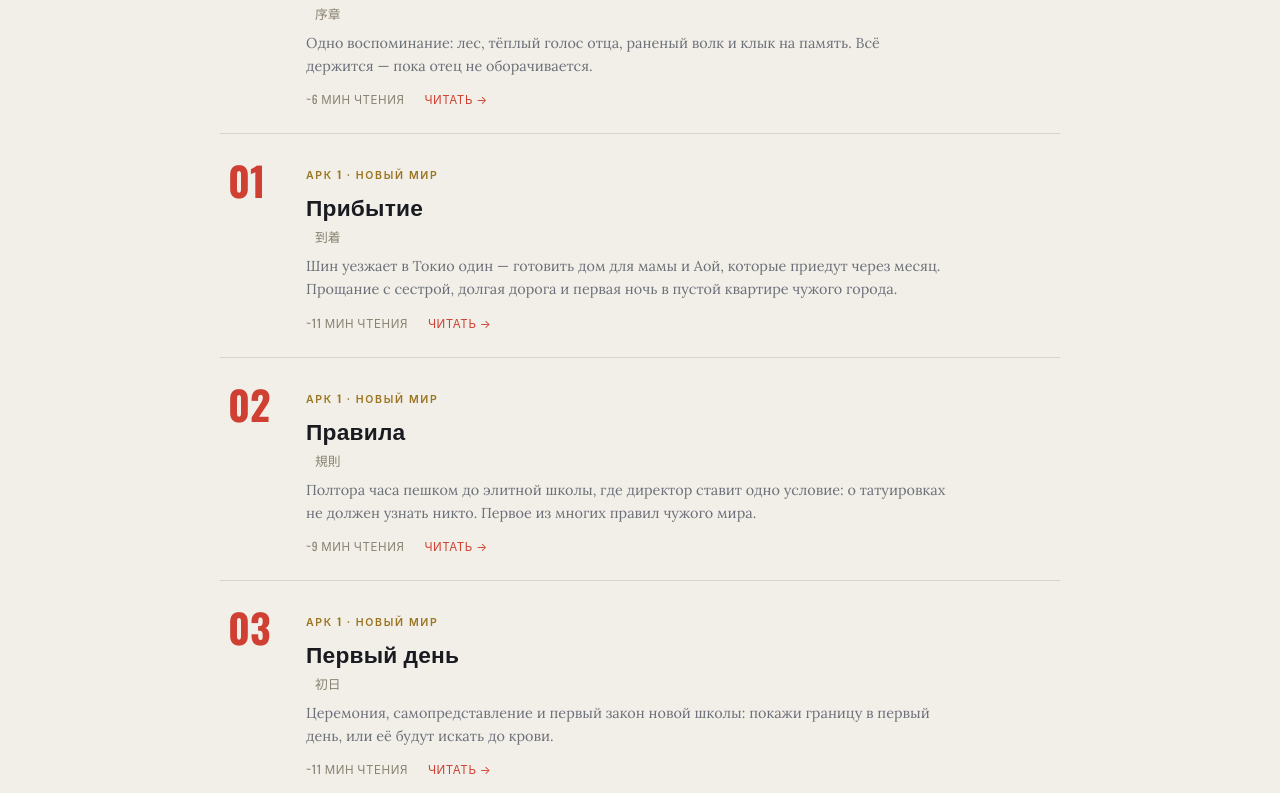
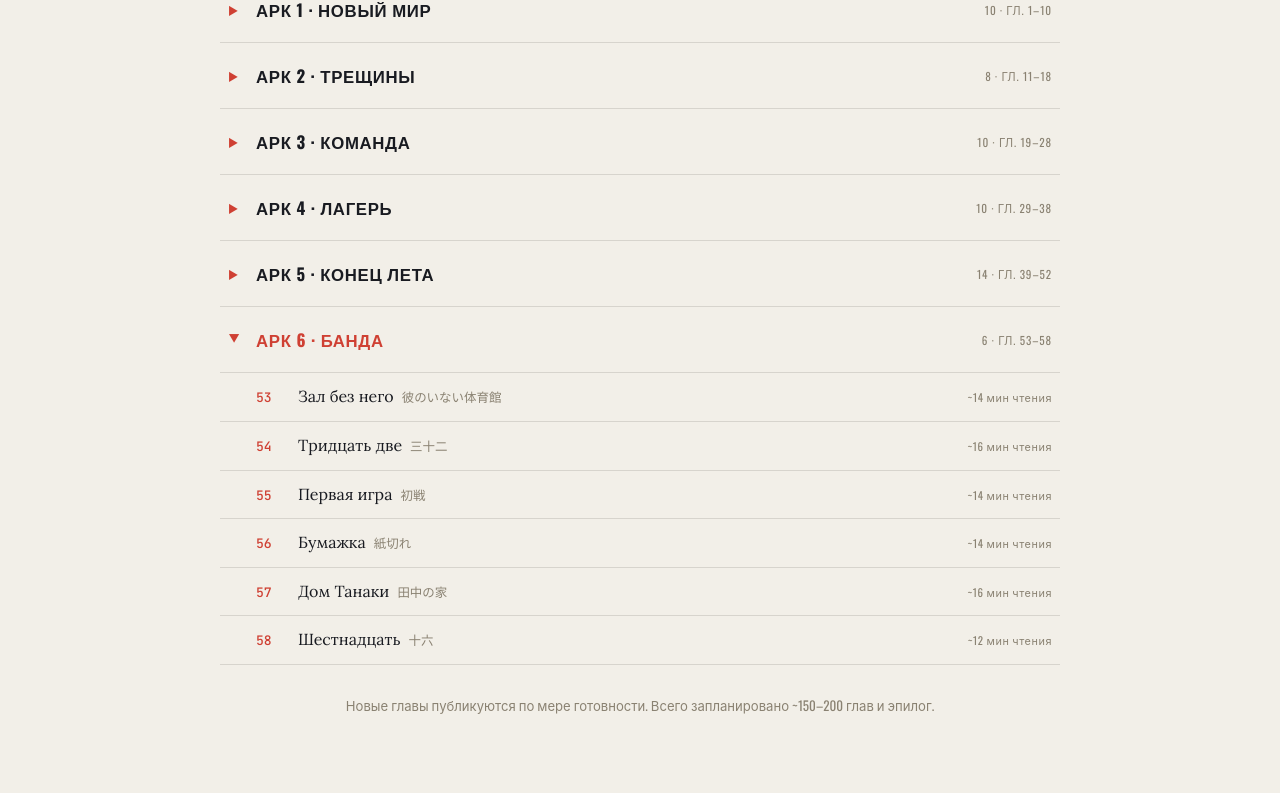
Before and after one commit to yernurby/Okami_Shin_Project, a website: page index.html in a window 1280 px wide. Shown: the part 664-1457 px from the top of the page. Drawn offline with nearby package versions, Linux system fonts and the light colour scheme.

Commit message:
Список глав: аккордеон по аркам вместо простыни карточек с описаниями

```diff
--- a/index.html
+++ b/index.html
@@ -172,6 +172,61 @@
   .section-head h2{ font-family:var(--font-display); font-weight:700; font-size:1.15rem; letter-spacing:.06em; text-transform:uppercase; }
   .chapters-count{ color:var(--text-faint); font-family:var(--font-ui); font-size:.78rem; letter-spacing:.02em; }
   .chapters-grid{ display:flex; flex-direction:column; }
+
+  /* ---------- список глав: аккордеон по аркам ---------- */
+  .arc-group{ border-bottom:1px solid var(--border); }
+  .arc-head{
+    width:100%; display:flex; align-items:center; gap:14px;
+    padding:20px 8px; background:transparent; border:none; cursor:pointer;
+    text-align:left; color:inherit; font-family:var(--font-ui);
+    transition:background .18s ease, padding-left .18s ease;
+  }
+  .arc-head:hover{ background:var(--bg-elevated); padding-left:16px; }
+  .arc-chevron{
+    flex:none; width:14px; color:var(--accent-red); font-size:.7rem;
+    transition:transform .22s ease;
+  }
+  .arc-group.open .arc-chevron{ transform:rotate(90deg); }
+  .arc-name{
+    flex:1 1 auto; font-family:var(--font-display); font-weight:700;
+    font-size:1.05rem; letter-spacing:.04em; text-transform:uppercase;
+  }
+  .arc-group.open .arc-name{ color:var(--accent-red); }
+  .arc-meta{
+    flex:none; font-size:.7rem; letter-spacing:.08em; color:var(--text-faint);
+    text-transform:uppercase; white-space:nowrap;
+  }
+  .arc-body{ max-height:0; overflow:hidden; transition:max-height .28s ease; }
+  .arc-group.open .arc-body{ max-height:1600px; }
+
+  .ch-row{
+    display:flex; align-items:baseline; gap:12px;
+    padding:13px 8px 13px 36px; min-height:46px;
+    text-decoration:none; color:inherit;
+    border-top:1px solid var(--border);
+    transition:background .15s ease, padding-left .15s ease;
+  }
+  .ch-row:hover{ background:var(--bg-elevated); padding-left:44px; }
+  .ch-row-num{
+    flex:none; width:30px; font-family:var(--font-mono); font-size:.82rem;
+    color:var(--accent-red); font-weight:500;
+  }
+  .ch-row-title{
+    flex:1 1 auto; font-family:var(--font-body); font-size:1rem; line-height:1.35;
+  }
+  .ch-row-jp{ font-family:var(--font-jp); font-size:.78rem; color:var(--text-faint); margin-left:8px; }
+  .ch-row-time{
+    flex:none; font-family:var(--font-ui); font-size:.68rem; letter-spacing:.05em;
+    color:var(--text-faint); white-space:nowrap;
+  }
+  @media (max-width:560px){
+    .ch-row{ padding-left:26px; flex-wrap:wrap; }
+    .ch-row:hover{ padding-left:26px; }
+    .ch-row-jp{ display:none; }
+    .arc-name{ font-size:.92rem; }
+    .arc-meta{ font-size:.62rem; }
+  }
+
   .chapter-card{
     display:grid; grid-template-columns:56px 1fr; gap:22px; align-items:start;
     padding:26px 8px; border-bottom:1px solid var(--border);
@@ -757,22 +812,65 @@ function renderStoryInfo(){
   document.getElementById('hero-tags').innerHTML = STORY.genres.map(g => `<span class="tag">${g}</span>`).join('');
 }
 
+/* Список глав — аккордеон по аркам.
+   Описания глав из списка убраны: они длинные и мешают искать нужную главу.
+   Открытые арки запоминаются в localStorage; по умолчанию раскрыта последняя. */
+function readOpenArcs(){
+  try { return JSON.parse(localStorage.getItem('okami-open-arcs')) || null; }
+  catch(e){ return null; }
+}
+function writeOpenArcs(list){
+  try { localStorage.setItem('okami-open-arcs', JSON.stringify(list)); } catch(e){}
+}
+
 function renderHome(){
   const grid = document.getElementById('chapters-grid');
-  grid.innerHTML = CHAPTERS.map(ch => `
-    <a href="#/chapter/${ch.number}" class="chapter-card">
-      <div class="chapter-card-cover${ch.cover ? ' has-image' : ''}"${ch.cover ? ` style="background-image:url('${ch.cover}')"` : ''}>
-        <span class="chapter-card-number">${String(ch.number).padStart(2,'0')}</span>
+
+  // группируем по арке, сохраняя порядок появления
+  const arcs = [];
+  const byArc = {};
+  CHAPTERS.forEach(ch => {
+    const key = ch.arc || 'Без арки';
+    if (!byArc[key]) { byArc[key] = []; arcs.push(key); }
+    byArc[key].push(ch);
+  });
+
+  let open = readOpenArcs();
+  if (!open || !open.length) open = [arcs[arcs.length - 1]];   // последняя арка
+
+  grid.innerHTML = arcs.map(arc => {
+    const list = byArc[arc];
+    const first = list[0].number, last = list[list.length - 1].number;
+    const range = first === last ? `гл. ${first}` : `гл. ${first}–${last}`;
+    const isOpen = open.indexOf(arc) !== -1;
+    return `
+    <section class="arc-group${isOpen ? ' open' : ''}" data-arc="${arc}">
+      <button class="arc-head" aria-expanded="${isOpen}">
+        <span class="arc-chevron">▶</span>
+        <span class="arc-name">${arc}</span>
+        <span class="arc-meta">${list.length} · ${range}</span>
+      </button>
+      <div class="arc-body">
+        ${list.map(ch => `
+          <a href="#/chapter/${ch.number}" class="ch-row">
+            <span class="ch-row-num">${String(ch.number).padStart(2,'0')}</span>
+            <span class="ch-row-title">${ch.title}<span class="ch-row-jp">${ch.titleJp || ''}</span></span>
+            <span class="ch-row-time">${ch.readTime || ''}</span>
+          </a>`).join('')}
       </div>
-      <div class="chapter-card-body">
-        <span class="chapter-card-arc">${ch.arc}</span>
-        <h3 class="chapter-card-title">${ch.title}</h3>
-        <span class="chapter-card-title-jp">${ch.titleJp}</span>
-        <p class="chapter-card-summary">${ch.summary}</p>
-        <span class="chapter-card-meta"><span>${ch.readTime}</span><span>Читать →</span></span>
-      </div>
-    </a>
-  `).join('');
+    </section>`;
+  }).join('');
+
+  grid.querySelectorAll('.arc-head').forEach(btn => {
+    btn.addEventListener('click', () => {
+      const group = btn.closest('.arc-group');
+      const nowOpen = !group.classList.contains('open');
+      group.classList.toggle('open', nowOpen);
+      btn.setAttribute('aria-expanded', nowOpen ? 'true' : 'false');
+      writeOpenArcs([...grid.querySelectorAll('.arc-group.open')].map(g => g.dataset.arc));
+    });
+  });
+
   document.getElementById('chapters-count').textContent = `Доступно: ${CHAPTERS.length} · Запланировано: ${STORY.volume}`;
 }
 
```
